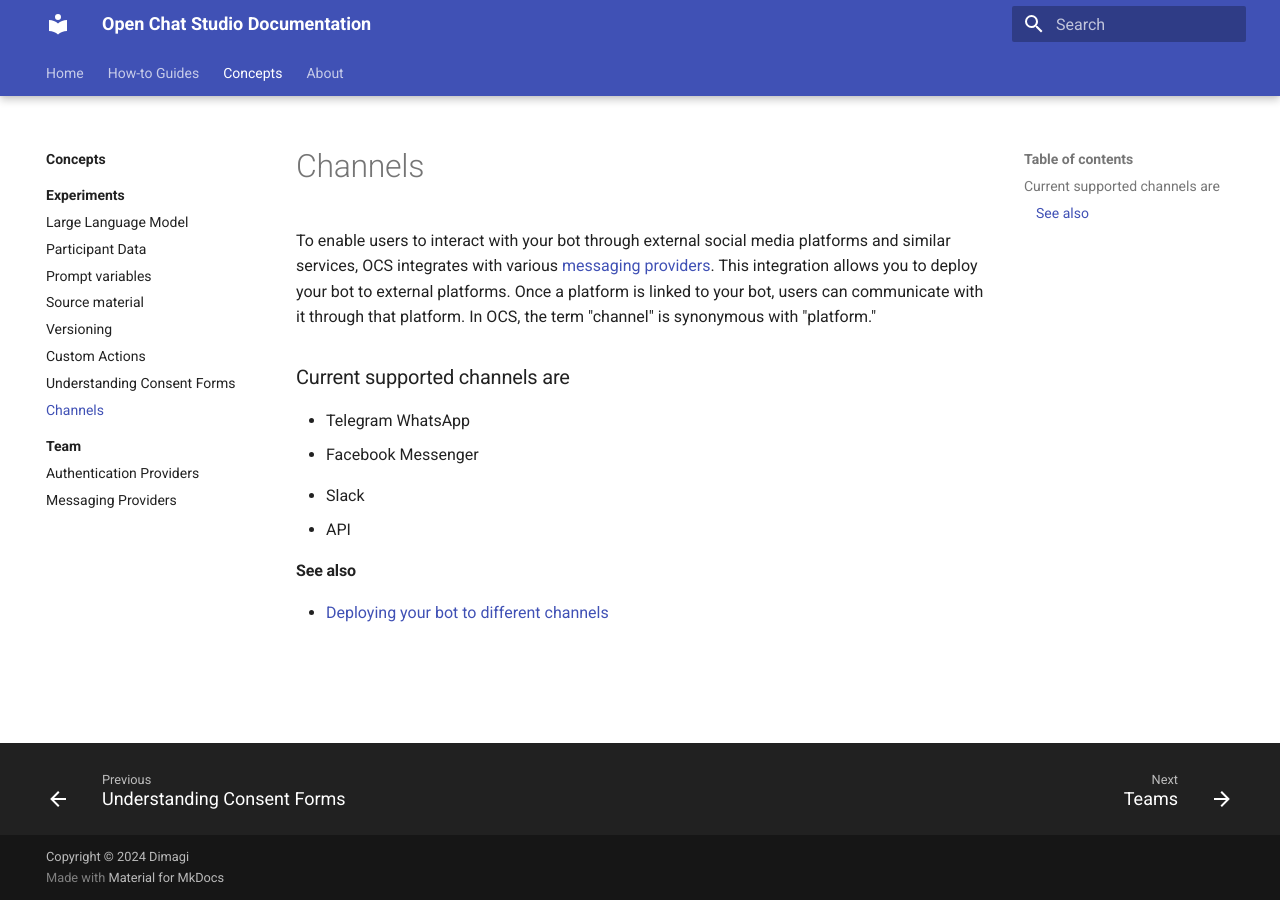
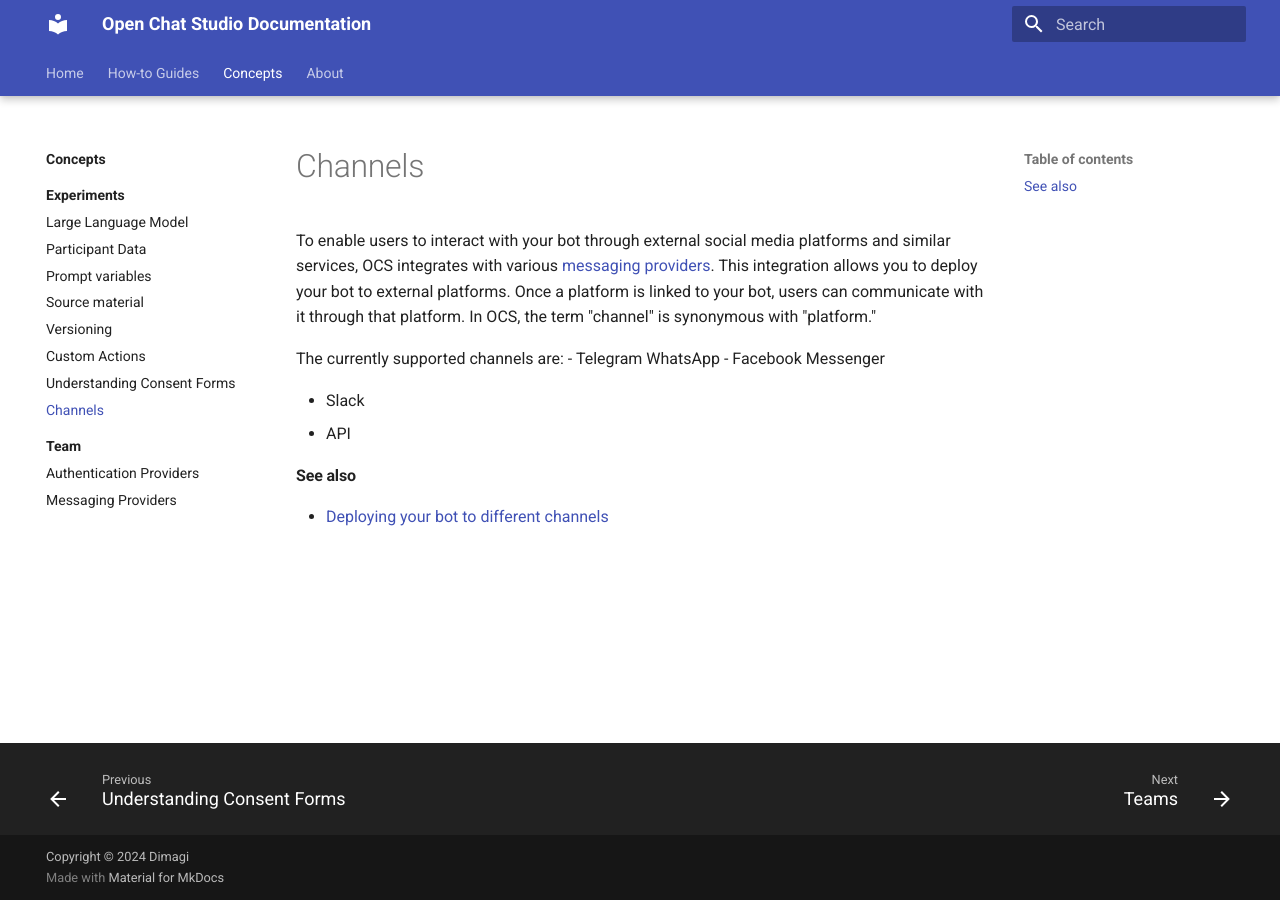
Before and after one commit to dimagi/open-chat-studio-docs, an MkDocs documentation site: the page built from docs/concepts/channels.md, in a window 1280 px wide. Built offline with MkDocs 1.6.1 and Material for MkDocs 9.7.7, drawn with Linux system fonts in a browser that asks for light colours.

Commit message:
Update docs/concepts/channels.md
Co-authored-by: github-actions[bot] <41898282+github-actions[bot]@users.noreply.github.com>

```diff
--- a/docs/concepts/channels.md
+++ b/docs/concepts/channels.md
@@ -2,7 +2,7 @@
 
 To enable users to interact with your bot through external social media platforms and similar services, OCS integrates with various [messaging providers][1]. This integration allows you to deploy your bot to external platforms. Once a platform is linked to your bot, users can communicate with it through that platform. In OCS, the term "channel" is synonymous with "platform."
 
-### Current supported channels are
+The currently supported channels are:
 - Telegram
 WhatsApp
 - Facebook Messenger
```
